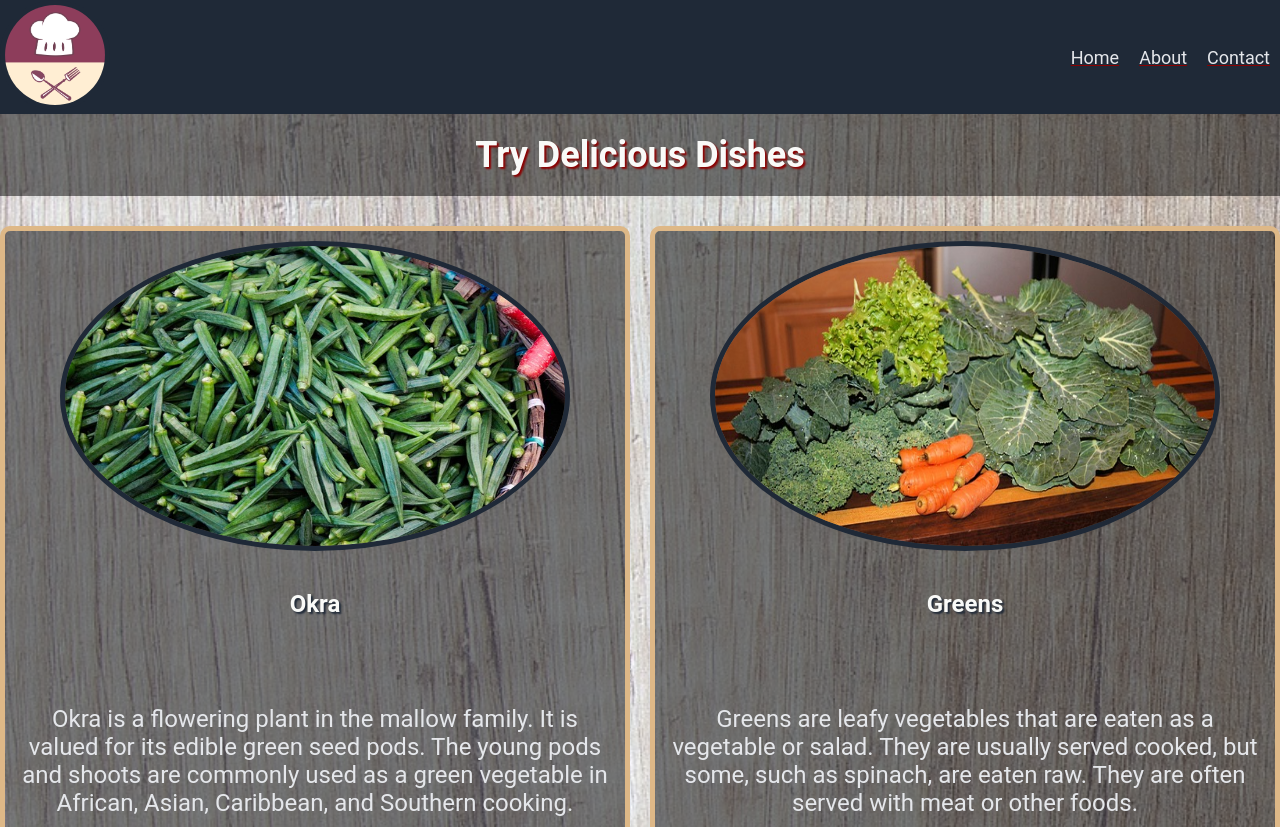
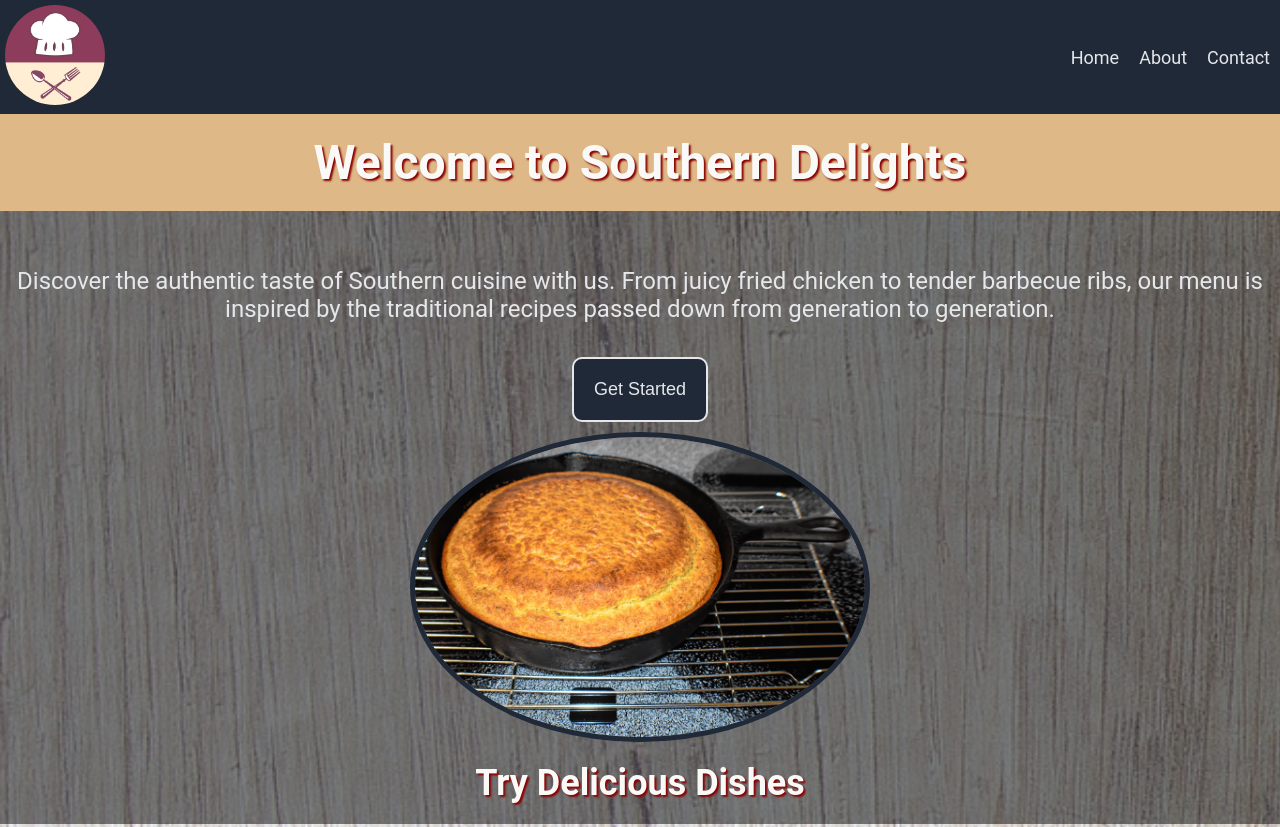
Before and after one commit to pmbyrd/landing-page, a plain HTML site: page index.html in a window 1280 px wide. Shown: the top 827 px of the page. Drawn offline with Linux system fonts and the light colour scheme.

Commit message:
Fixed deleted intro

```diff
--- a/index.html
+++ b/index.html
@@ -23,6 +23,17 @@
             </div>
         </div>
     </div>
+    <div class="container intro-text">
+        <h1>
+            Welcome to Southern Delights
+        </h1>
+        <!-- some filler text about food -->
+        <p>
+Discover the authentic taste of Southern cuisine with us. From juicy fried chicken to tender barbecue ribs, our menu is inspired by the traditional recipes passed down from generation to generation.
+        </p>
+        <button>Get Started</button>
+        <img src="/landing-page/images/cornbread.jpg" alt="">
+</div>
 
 
             <!-- one container for an intro and an image -->
--- a/style.css
+++ b/style.css
@@ -148,7 +148,7 @@ h3 {
     font-style: italic;
     color: #1F2937;
     align-self: center;
-    background-color: #F9FAF8;
+    background-color: rgba(249, 250, 248, 0.7);
     margin: 20px;
     border: #1F2937 solid 5px;
     border-radius: 10px;
```
